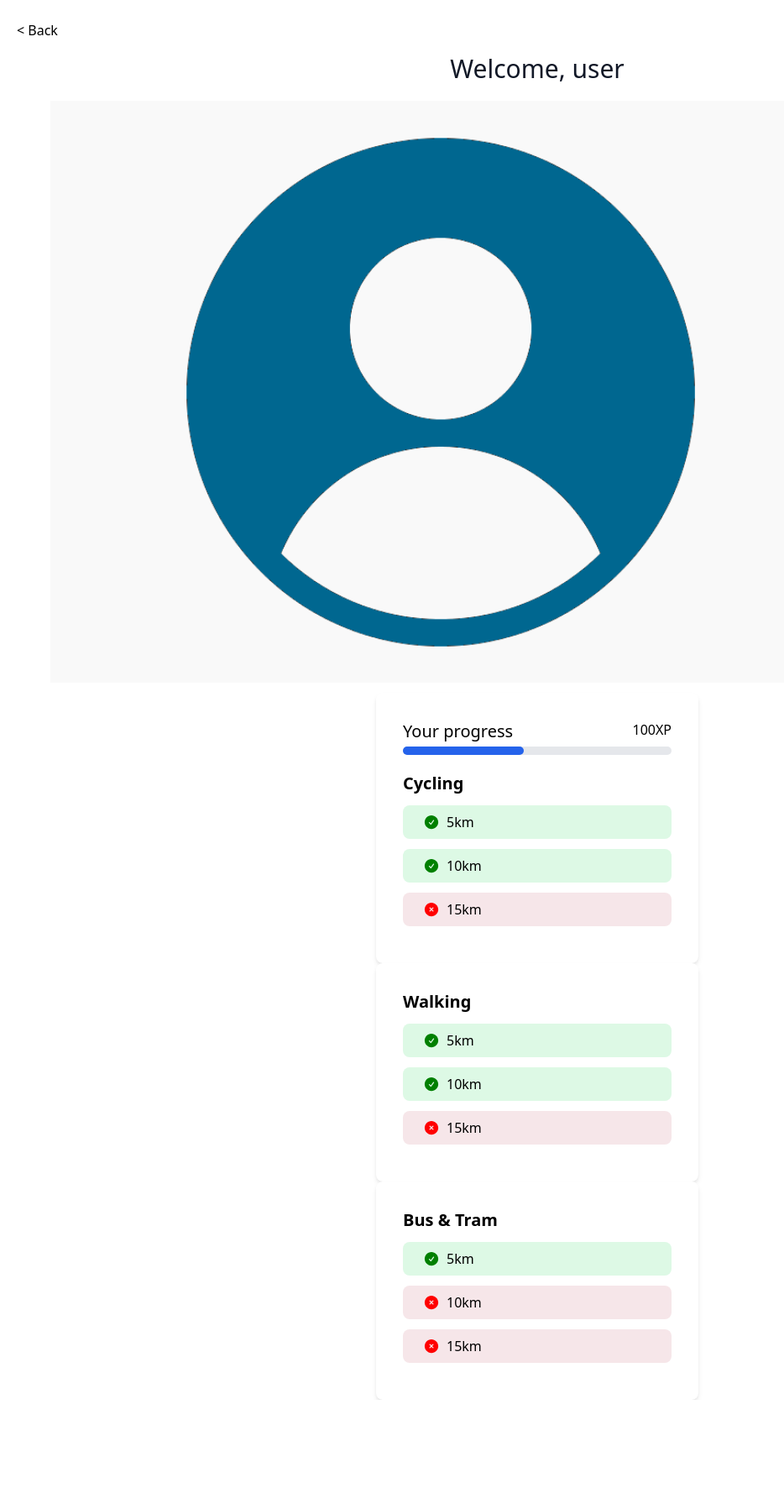
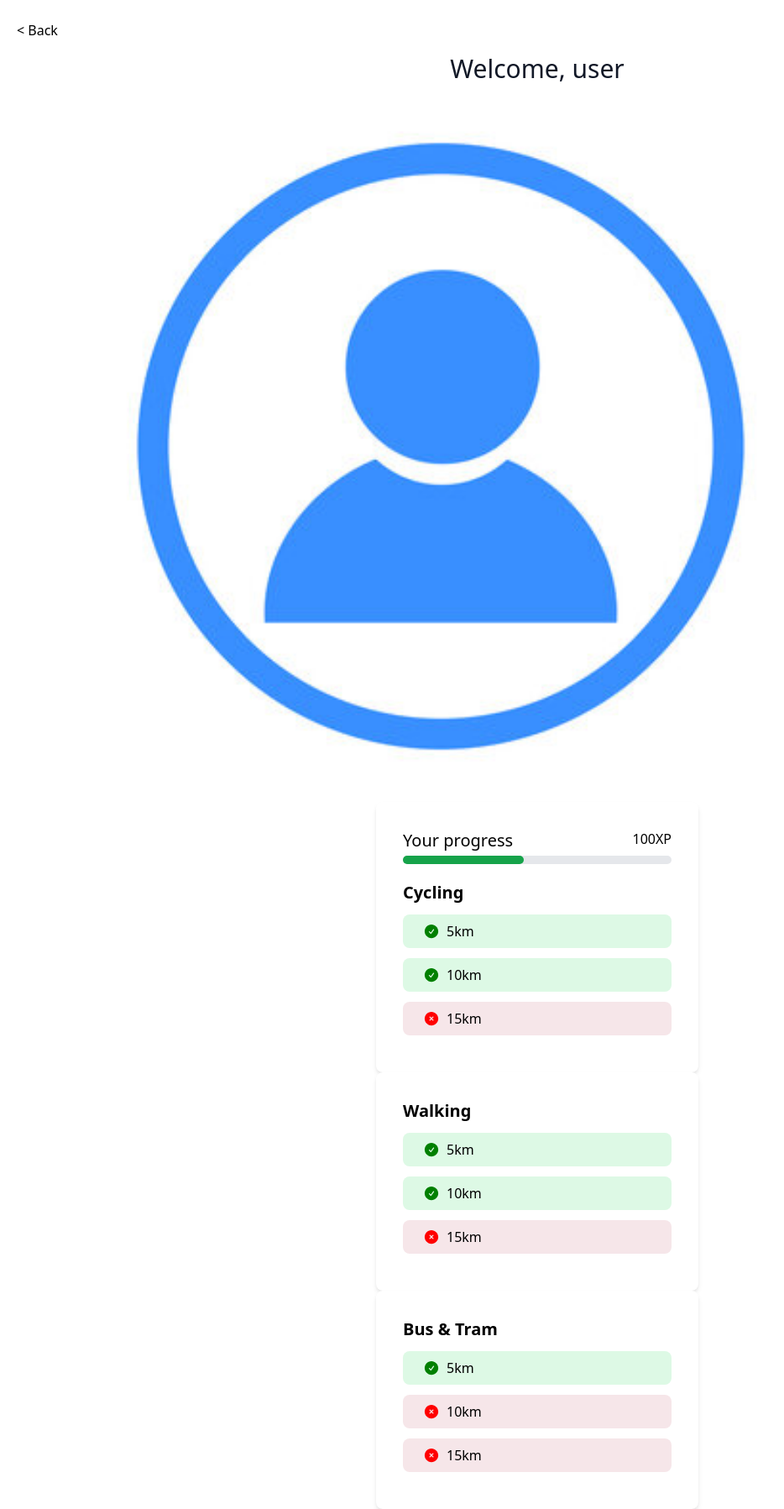
Before and after one commit to cfglondon23/Team-7, a Flask app: page / in a window 1280 px wide. Shown: the whole page at 84% size, without its empty margins (0-934 px from the left). Before the commit the page ends 1667 px from the top, so only its background shows below. Run offline with Flask 3, Linux system fonts and the light colour scheme; parts of the project's set-up code (start-up, migrations or seed data) failed here and were passed over; some libraries are stand-ins or nearby versions.

Commit message:
Changed user icon

```diff
--- a/app/templates/main.html
+++ b/app/templates/main.html
@@ -14,7 +14,7 @@
                 <a href="/">< Back</a>
             </div>
             <h1 class="text-3xl font-medium text-gray-900 dark:text-white text-center mb-5 mt-4"><a href="/">Welcome, user</a></h1>
-            <img src="/static/user.png" style="width: 75%; height: 75%; margin-left: 40px;">
+            <img src="/static/user.jpg" style="width: 75%; height: 75%; margin-left: 40px;">
         </header>
         {% if message %}
             {% with message=message %}
@@ -28,7 +28,7 @@
                 <span class="text-l font-medium dark:text-white">100XP</span>
             </div>
             <div class="w-full bg-gray-200 rounded-full h-2.5 dark:bg-gray-700 mb-5">
-                <div class="bg-blue-600 h-2.5 rounded-full" style="width: 45%"></div>
+                <div class="bg-green-600 h-2.5 rounded-full" style="width: 45%"></div>
             </div>
 
             <form action="/add_xp" method="POST">
```
Also changed, not shown: app/static/user.jpg (added), app/static/user.png (deleted).
